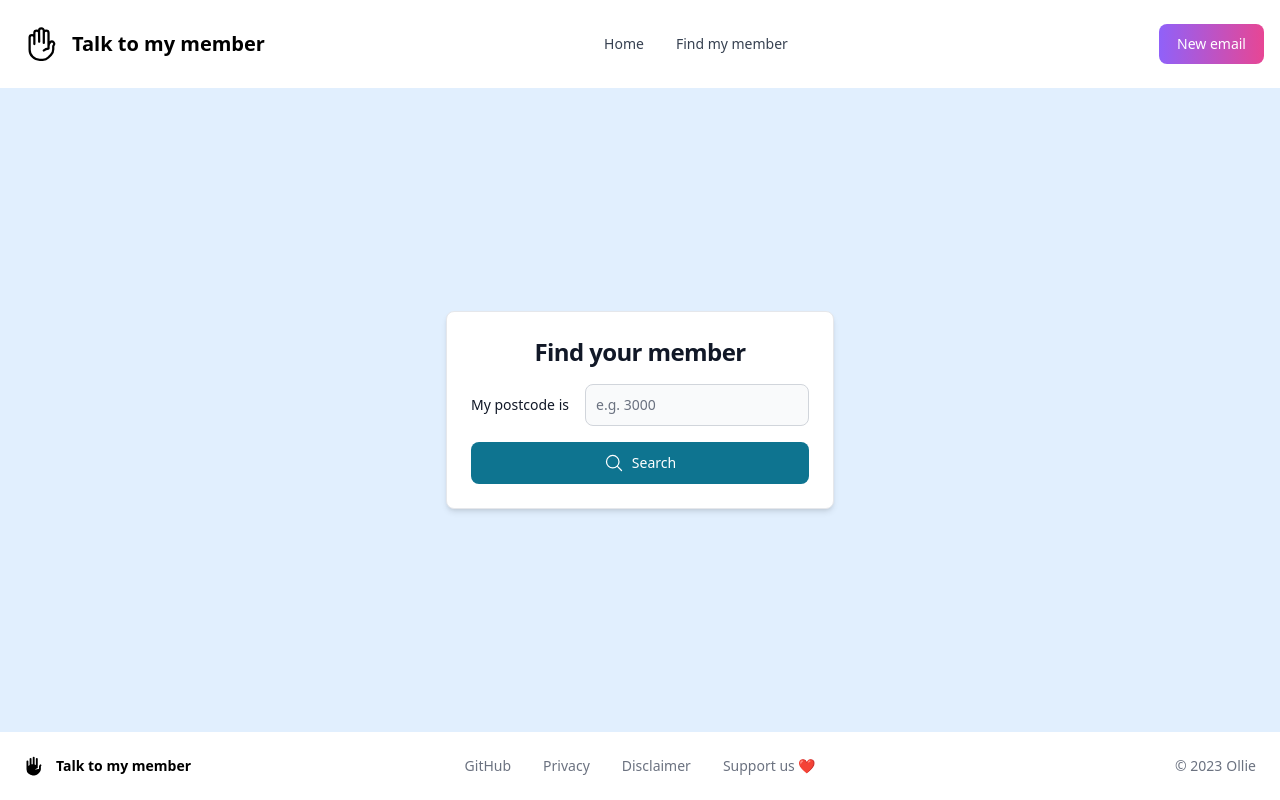
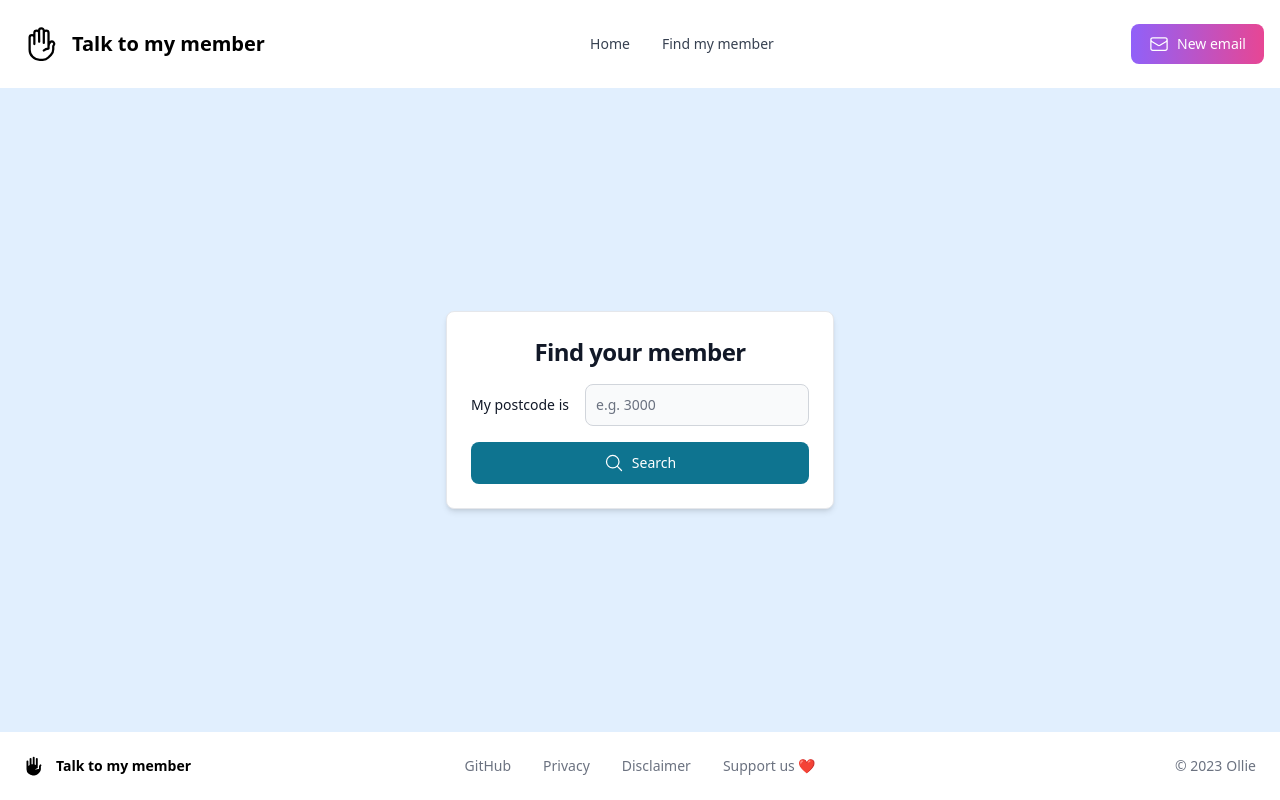
Before and after one commit to ollierwoodman/talk_to_my_member, a Next.js app: page /member/find in a window 1280 px wide. Built offline with nearby package versions, Linux system fonts and the light colour scheme.

Commit message:
componentised new email button

```diff
--- a/src/components/Header.js
+++ b/src/components/Header.js
@@ -1,4 +1,5 @@
 import { Navbar, Button, Badge } from "flowbite-react";
+import NewEmailButton from "./NewEmailButton";
 
 export default function Header({ path }) {
   return (
@@ -11,12 +12,7 @@ export default function Header({ path }) {
           <span className="self-center whitespace-nowrap text-xl font-semibold dark:text-white">Talk to my member</span>
         </Navbar.Brand>
         <div className={path === '/new/email' ? "flex" : "flex md:order-2"}>
-          <Button href="/new/email"
-            gradientDuoTone="purpleToPink"
-            className={path === '/new/email' ? "hidden" : "hidden md:flex"}
-          >
-            New email
-          </Button>
+          <NewEmailButton className={path === '/new/email' ? "hidden" : "hidden md:flex"} />
           <Navbar.Toggle />
         </div>
         <Navbar.Collapse>
--- a/src/components/MemberDetails.js
+++ b/src/components/MemberDetails.js
@@ -1,10 +1,13 @@
+import { PARAM_NAME_POSTCODE } from "@/pages/member/find";
+import { Button } from "flowbite-react";
 import React from "react";
+import NewEmailButton from "./NewEmailButton";
 
-export default function MemberDetails({ data, center=true }) {
+export default function MemberDetails({ data, postcode }) {
   return (
     <>
       <div className="gap-4">
-        <div className={center ? "text-center" : "text-left"}>
+        <div className="text-center">
           <div className="text-2xl font-bold text-gray-800 pb-2 md:text-4xl">
             {`${data.salutation} ${data.first_name} ${data.surname}`}
           </div>
@@ -12,35 +15,33 @@ export default function MemberDetails({ data, center=true }) {
             {`Member for ${data.electorate}, ${data.state}`}
           </div>
         </div>
-        <div className="flex flex-col text-md gap-4 pt-4 md:text-xl">
-          <div className="flex items-center gap-4 text-gray-800">
-            <svg xmlns="http://www.w3.org/2000/svg" fill="none" viewBox="0 0 24 24" strokeWidth={2} stroke="currentColor" className="w-6 h-6">
-              <path strokeLinecap="round" strokeLinejoin="round" d="M21.75 6.75v10.5a2.25 2.25 0 01-2.25 2.25h-15a2.25 2.25 0 01-2.25-2.25V6.75m19.5 0A2.25 2.25 0 0019.5 4.5h-15a2.25 2.25 0 00-2.25 2.25m19.5 0v.243a2.25 2.25 0 01-1.07 1.916l-7.5 4.615a2.25 2.25 0 01-2.36 0L3.32 8.91a2.25 2.25 0 01-1.07-1.916V6.75" />
-            </svg>
-            <div className="font-mono break-all">
-              {` ${data.email_address}`}
-            </div>
+        <div className="grid grid-cols-12 items-center text-md text-gray-800 gap-4 pt-4 md:text-xl">
+          <div className="col-span-8 font-mono break-all">
+            {` ${data.email_address}`}
           </div>
-          <div className="flex items-center gap-4 text-gray-800">
-            <svg xmlns="http://www.w3.org/2000/svg" fill="none" viewBox="0 0 24 24" strokeWidth={2} stroke="currentColor" className="w-6 h-6">
+          <NewEmailButton className="col-span-4" postcode={postcode} />
+          <div className="col-span-8 font-mono">
+            {` ${data.electorate_telephone}`}
+          </div>
+          <Button className="col-span-4" href={`tel:${data.electorate_telephone}`}>
+            <svg xmlns="http://www.w3.org/2000/svg" fill="none" viewBox="0 0 24 24" strokeWidth={1.5} stroke="currentColor" className="mr-2 w-5 h-5">
               <path strokeLinecap="round" strokeLinejoin="round" d="M2.25 6.75c0 8.284 6.716 15 15 15h2.25a2.25 2.25 0 002.25-2.25v-1.372c0-.516-.351-.966-.852-1.091l-4.423-1.106c-.44-.11-.902.055-1.173.417l-.97 1.293c-.282.376-.769.542-1.21.38a12.035 12.035 0 01-7.143-7.143c-.162-.441.004-.928.38-1.21l1.293-.97c.363-.271.527-.734.417-1.173L6.963 3.102a1.125 1.125 0 00-1.091-.852H4.5A2.25 2.25 0 002.25 4.5v2.25z" />
             </svg>
-            <div className="font-mono">
-              {` ${data.electorate_telephone}`}
-            </div>
+            Call
+          </Button>
+          <div className="col-span-8 font-mono">
+            {` ${data.electorate_full_address}`}
           </div>
-          <div className="flex items-center gap-4 text-gray-800">
-            <svg xmlns="http://www.w3.org/2000/svg" fill="none" viewBox="0 0 24 24" strokeWidth={2} stroke="currentColor" className="w-6 h-6">
+          <Button className="col-span-4" onClick={window.open(`https://www.google.com/maps/search/${data.electorate_postal_suburb} ${data.electorate_postal_state} ${data.electorate_postal_postcode} Australia`, '_blank')}>
+            <svg xmlns="http://www.w3.org/2000/svg" fill="none" viewBox="0 0 24 24" strokeWidth={1.5} stroke="currentColor" className="mr-2 w-5 h-5">
               <path strokeLinecap="round" strokeLinejoin="round" d="M15 10.5a3 3 0 11-6 0 3 3 0 016 0z" />
               <path strokeLinecap="round" strokeLinejoin="round" d="M19.5 10.5c0 7.142-7.5 11.25-7.5 11.25S4.5 17.642 4.5 10.5a7.5 7.5 0 1115 0z" />
             </svg>
-            <div className="font-mono">
-              {` ${data.electorate_full_address}`}
-            </div>
-          </div>
+            Google Maps
+          </Button>
         </div>
       </div>
-      <div className={`text-gray-400 text-xs pt-2 ${center ? "text-center" : "text-left"}`}>
+      <div className="text-gray-400 text-xs pt-2 text-center">
           Member details are not guaranteed to be accurate
       </div>
     </>
--- /dev/null
+++ b/src/components/NewEmailButton.js
@@ -0,0 +1,42 @@
+import { Button } from "flowbite-react";
+
+const defaultButtonText = "New email";
+
+function buildButtonHref(postcode, isFor, policyName, username, address) {
+  const baseUrl = '/new/email';
+  const queryParams = {};
+  if (postcode) {
+    queryParams.postcode = postcode;
+  }
+  if (isFor) {
+    queryParams.isFor = isFor;
+  }
+  if (policyName) {
+    queryParams.policyName = policyName;
+  }
+  if (username) {
+    queryParams.username = username;
+  }
+  if (address) {
+    queryParams.address = address;
+  }
+  const queryString = new URLSearchParams(queryParams).toString();
+  return `${baseUrl}?${queryString}`;
+}
+
+export default function NewEmailButton({className, postcode, isFor, policyName, username, address, buttonText=defaultButtonText}) {
+  return (
+    <>
+      <Button
+        className={className}
+        href={buildButtonHref(postcode, isFor, policyName, username, address)}
+        gradientDuoTone="purpleToPink"
+      >
+        <svg xmlns="http://www.w3.org/2000/svg" fill="none" viewBox="0 0 24 24" strokeWidth={1.5} stroke="currentColor" className="mr-2 w-5 h-5">
+          <path strokeLinecap="round" strokeLinejoin="round" d="M21.75 6.75v10.5a2.25 2.25 0 01-2.25 2.25h-15a2.25 2.25 0 01-2.25-2.25V6.75m19.5 0A2.25 2.25 0 0019.5 4.5h-15a2.25 2.25 0 00-2.25 2.25m19.5 0v.243a2.25 2.25 0 01-1.07 1.916l-7.5 4.615a2.25 2.25 0 01-2.36 0L3.32 8.91a2.25 2.25 0 01-1.07-1.916V6.75" />
+        </svg>
+        {buttonText}
+      </Button>
+    </>
+  );
+}
--- a/src/pages/member/[postcode].js
+++ b/src/pages/member/[postcode].js
@@ -43,14 +43,15 @@ export default function Member({ postcode }) {
       </div>
     )
   } else {
-    if (member && member.mp_data && member.mp_data.data) {
+    if (member && member.mp_data && member.postcode && member.mp_data.data) {
       content = (
         <>
           <h5 className="text-center tracking-tight text-gray-900 dark:text-white mb-2">
-            About your member at
-            {` postcode "${postcode}"`}
+            Your member for
+            {` postcode "${postcode}" `}
+            is:
           </h5>
-          <MemberDetails data={member.mp_data.data} />
+          <MemberDetails data={member.mp_data.data} postcode={member.postcode} />
         </>
       )
     } else {
@@ -79,7 +80,7 @@ export default function Member({ postcode }) {
       <div className="min-h-screen flex flex-col">
         <Header />
         <main className="bg-blue-100 flex flex-wrap flex-1 justify-center items-center px-4 py-4 lg:px-32">
-          <Card className="md:px-16">
+          <Card className="max-w-3xl md:px-16">
             {content}
           </Card>
         </main>
--- a/src/pages/new/email.js
+++ b/src/pages/new/email.js
@@ -372,11 +372,11 @@ export default function NewEmail({ initialPostcode="", initialIsFor=true, initia
 export async function getServerSideProps(context) {
   return {
     props: {
-      initialPostcode: context.query[PARAM_NAME_POSTCODE] ? context.query[PARAM_NAME_POSTCODE] : "",
+      initialPostcode: context.query[PARAM_NAME_POSTCODE] ? decodeURIComponent(context.query[PARAM_NAME_POSTCODE]) : "",
       initialIsFor: context.query[PARAM_NAME_FORORAGAINST] === "against" ? false : true,
-      initialPolicyName: context.query[PARAM_NAME_POLICYNAME] ? context.query[PARAM_NAME_POLICYNAME] : "",
-      initialUsername: context.query[PARAM_NAME_USER_FULL_NAME] ? context.query[PARAM_NAME_USER_FULL_NAME] : "",
-      initialAddress: context.query[PARAM_NAME_USER_FULL_ADDRESS] ? context.query[PARAM_NAME_USER_FULL_ADDRESS] : "",
+      initialPolicyName: context.query[PARAM_NAME_POLICYNAME] ? decodeURIComponent(context.query[PARAM_NAME_POLICYNAME]) : "",
+      initialUsername: context.query[PARAM_NAME_USER_FULL_NAME] ? decodeURIComponent(context.query[PARAM_NAME_USER_FULL_NAME]) : "",
+      initialAddress: context.query[PARAM_NAME_USER_FULL_ADDRESS] ? decodeURIComponent(context.query[PARAM_NAME_USER_FULL_ADDRESS]) : "",
     }
   }
 }
```
